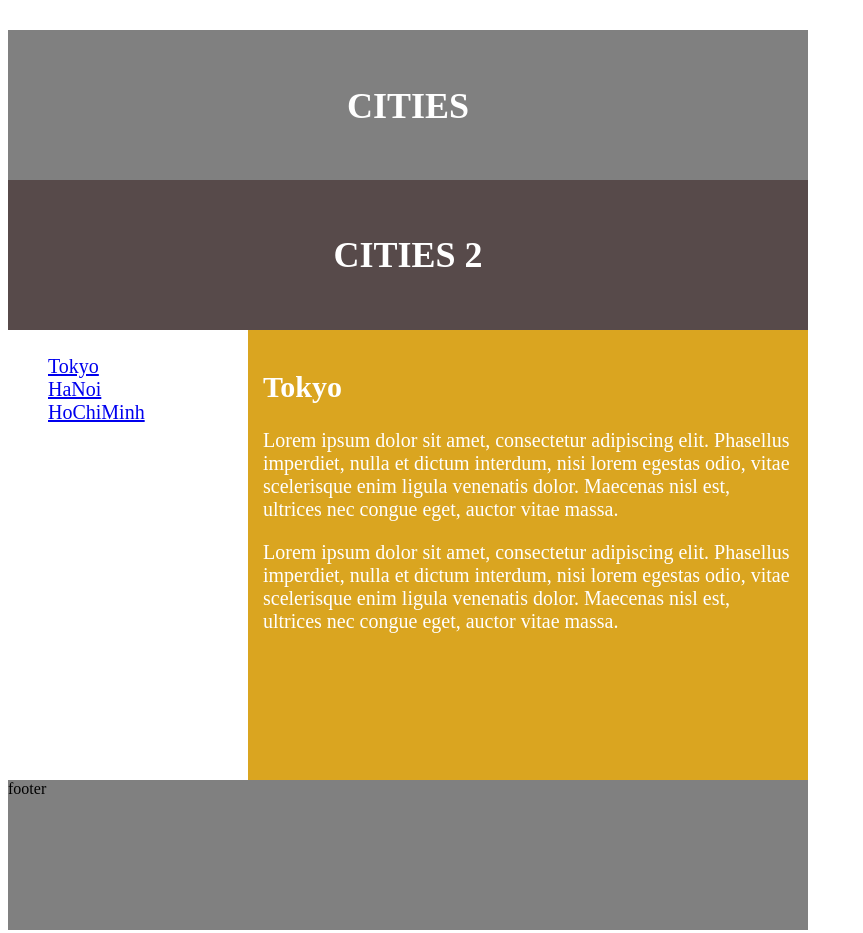
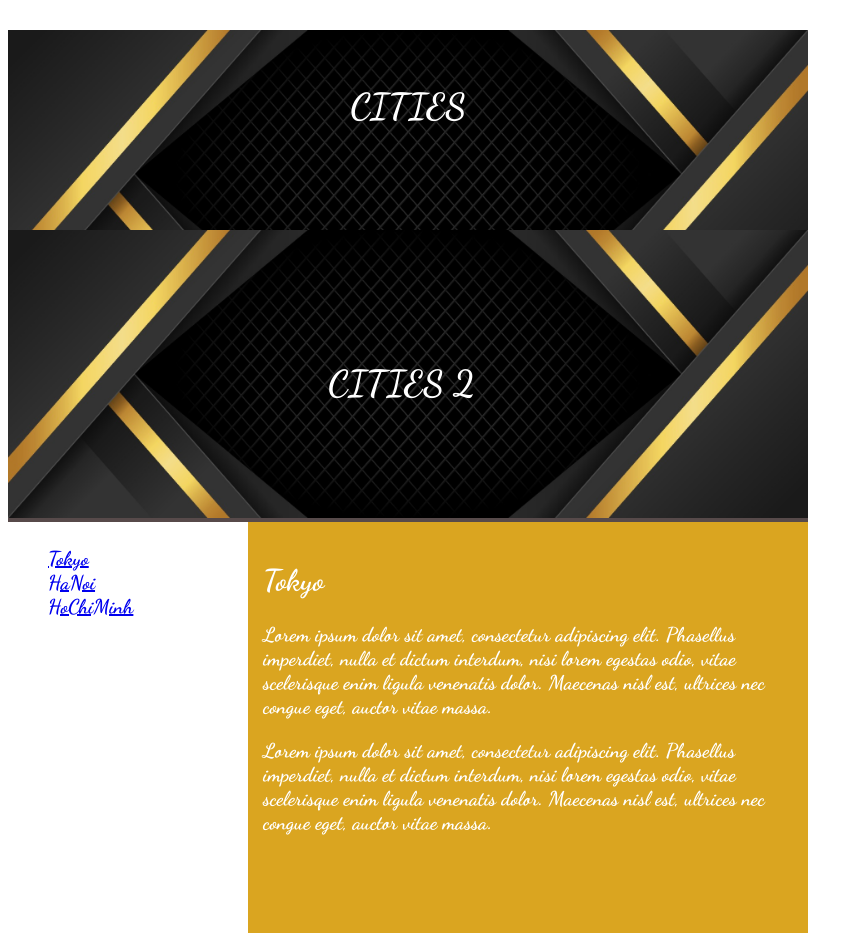
Before and after one commit to vuvantienhd96/t3h_reactjs_class_3_online, a plain HTML site: page buoi2/Sample.html in a window 1280 px wide. Shown: the top 933 px of the page, without its empty margins (0-863 px from the left). Drawn offline with Linux system fonts and the light colour scheme.

Commit message:
update new file to github

```diff
--- a/buoi2/Sample.html
+++ b/buoi2/Sample.html
@@ -5,11 +5,13 @@
     <meta charset="UTF-8">
     <meta http-equiv="X-UA-Compatible" content="IE=edge">
     <meta name="viewport" content="width=device-width, initial-scale=1.0">
+    <link rel="preconnect" href="https://fonts.googleapis.com">
+    <link rel="preconnect" href="https://fonts.gstatic.com" crossorigin>
+    <link href="https://fonts.googleapis.com/css2?family=Dancing+Script:wght@700&display=swap" rel="stylesheet">
+
     <link rel="stylesheet" href="./css/style.css">
     <title>Document</title>
 </head>
-<style>
-</style>
 
 <body>
     <!-- 1 -->
@@ -19,7 +21,10 @@
 
     <!-- 1 -->
     <header class="header2">
-        <h2 class="title">CITIES 2</h2>
+        <div>
+            <img class="banner-img" src="./img/sample.jpg" alt="sampleBg">
+            <h2 class="title">CITIES 2</h2>
+        </div>
     </header>
 
     <!-- 2 -->
--- a/buoi2/css/style.css
+++ b/buoi2/css/style.css
@@ -1,8 +1,14 @@
 /* extelnal css */
+*{
+    font-family: 'Dancing Script', cursive;
+}
+
 .header {
-    height: 150px;
+    height: 200px;
     width: 800px;
-    background-color: gray;
+    background-image: url("../img/sample.jpg");
+    background-size: cover;
+    background-repeat: no-repeat;
 }
 
 h2 {
@@ -22,12 +28,27 @@ h2 {
 
 /* example 2 */
 .header2 {
-    height: 150px;
+    height: auto;
     width: 800px;
     background-color: rgb(87, 74, 74);
     display: flex;
     justify-content: center;
     align-items: center;
+}
+
+.header2 .banner-img, .header2 div{
+    width: 100%;
+    height: 100%;
+}
+
+.header2 div {
+    position: relative;
+}
+.header2 .title {
+    position: absolute;
+    z-index: 0;
+    top: 35%;
+    left: 40%;
 }
 
 .header2 h2 {
```
Also changed, not shown: buoi2/Sample2.html (+4 -1 lines), buoi2/img/sample.jpg (added), 1 other file.
